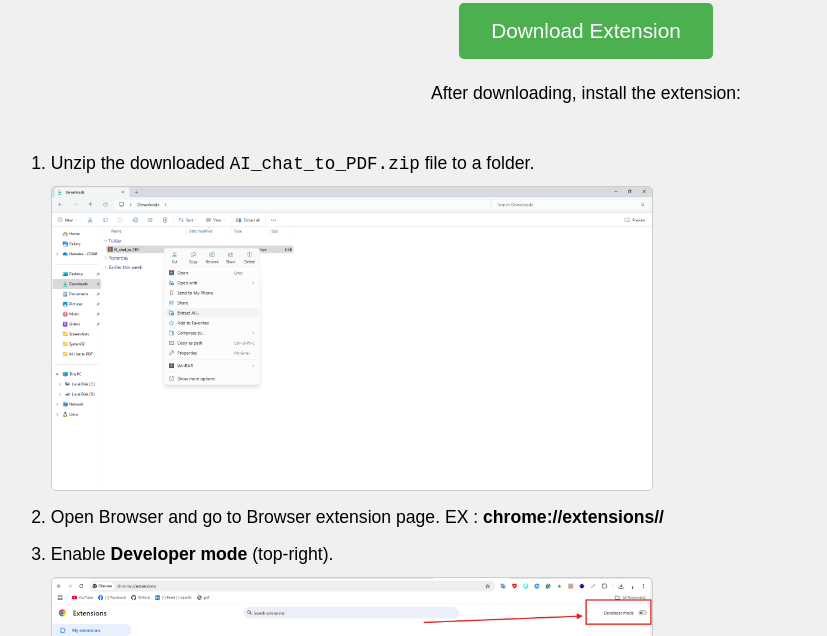
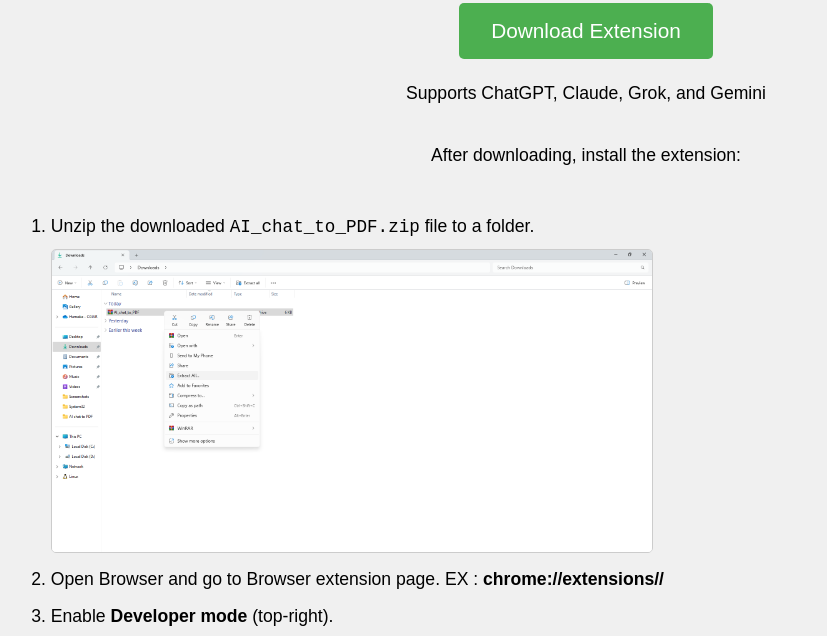
Before and after one commit to han-zyx/AI_chat_to_PDF, a plain HTML site: page index.html in a window 1280 px wide. Shown: the part 117-753 px from the top of the page, without its empty margins (54-881 px from the left). Drawn offline with Linux system fonts and the light colour scheme.

Commit message:
Update index.html

```diff
--- a/index.html
+++ b/index.html
@@ -96,6 +96,7 @@
 <body>
     <h1>AI Chat to PDF Extension</h1>
     <button onclick="downloadExtension()">Download Extension</button>
+     <p class="support-info">Supports ChatGPT, Claude, Grok, and Gemini</p>
     <p>
         After downloading, install the extension:
         <ol>
```
